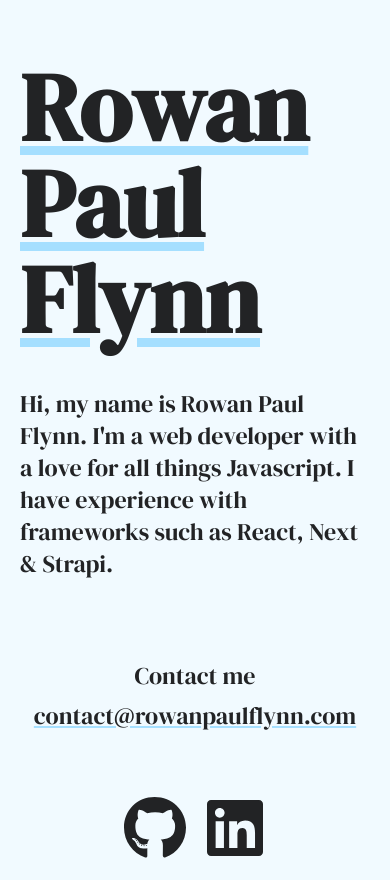
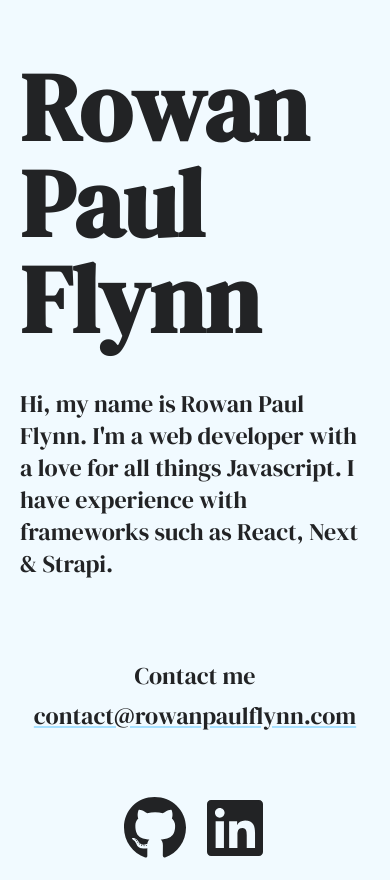
Before and after one commit to Rowan-Paul/rowanpaulflynn, a Next.js app: page / in a window 390 px wide. Built offline with nearby package versions, Linux system fonts and the light colour scheme.

Commit message:
remove underline on mobile

```diff
--- a/pages/index.tsx
+++ b/pages/index.tsx
@@ -2,7 +2,7 @@ const Home = () => {
   return (
     <div className="min-h-screen bg-primary dark:bg-dark-grey-500 font-primary text-text dark:text-primary p-5">
       <div className="container m-auto max-w-3xl">
-        <h1 className="text-8xl font-extrabold py-10 underline decoration-light-blue">Rowan Paul Flynn</h1>
+        <h1 className="text-8xl font-extrabold py-10 md:underline decoration-light-blue">Rowan Paul Flynn</h1>
         <p className="text-2xl md:text-3xl">
           Hi, my name is Rowan Paul Flynn. I&apos;m a web developer with a love for all things Javascript. I have
           experience with frameworks such as React, Next &amp; Strapi.
```
